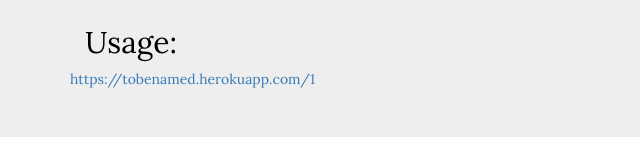
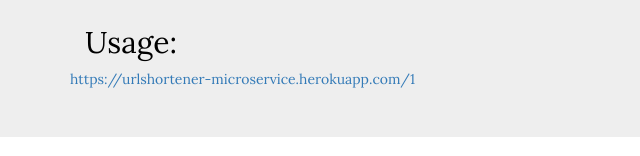
Before and after one commit to benjaminroy/URL-Shortener-Microservice, a website: page index.html in a window 1280 px wide. Shown: the part 644-800 px from the top of the page, 0-640 px from the left. Drawn offline with nearby package versions, Linux system fonts and the light colour scheme.

Commit message:
Example added

```diff
--- a/index.html
+++ b/index.html
@@ -43,7 +43,7 @@
     <div class="jumbotron">
         <div class="container">
             <h2>Usage: </h2>
-            <a href = 'https://tobenamed.herokuapp.com/1'>https://tobenamed.herokuapp.com/1</a>
+            <a href = 'https://tobenamed.herokuapp.com/1'>https://urlshortener-microservice.herokuapp.com/1</a>
         </div>
     </div>
 
```
